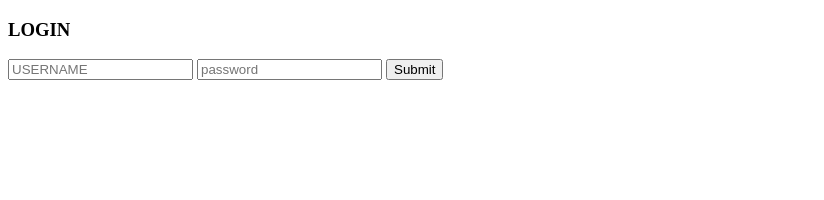
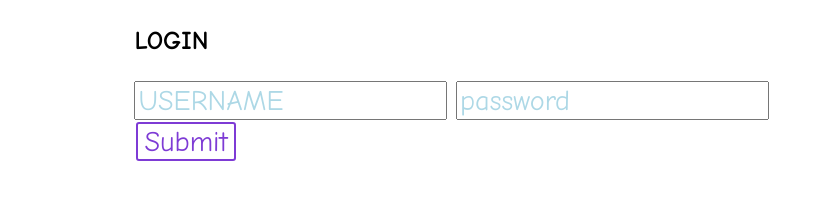
Before and after one commit to abhishekpaharva/user_authentication_node_js, a plain HTML site: page PUBLIC/index.html in a window 1280 px wide. Shown: the whole page, without its empty margins (0-824 px from the left). Drawn offline with Linux system fonts and the light colour scheme.

Commit message:
Update index.html

```diff
--- a/PUBLIC/index.html
+++ b/PUBLIC/index.html
@@ -2,6 +2,45 @@
 <html>
 <head>
 	<title>LOGIN</title>
+	<style>
+	*{
+		font-size: 110%;
+		font-family: "Comic Sans MS", cursive, sans-serif !important;
+	}
+	#content{
+		width: 80%;
+		margin: 0 auto;
+	}
+	.head{
+		color: #7E3BD5;
+	}
+	.frm{
+		width: 70%;
+	}
+	.inp{
+		width: 90%;
+		margin: 2px;
+		border : 2px solid #7E3BD5;
+		border-radius: 3px;
+		padding: 2px;
+		color: #7E3BD5;
+	}
+	::placeholder{
+		color: lightblue;
+	}
+	#btn{
+		margin: 2px;
+		border : 2px solid #7E3BD5;
+		border-radius: 3px;
+		background: none;
+		color: #7E3BD5;
+		transition-duration: 0.4s;
+	}
+	#btn:hover{
+		background-color: #7E3BD5;
+		color: white;
+	}
+	</style>
 </head>
 <body>
 	<div id="content">
```
